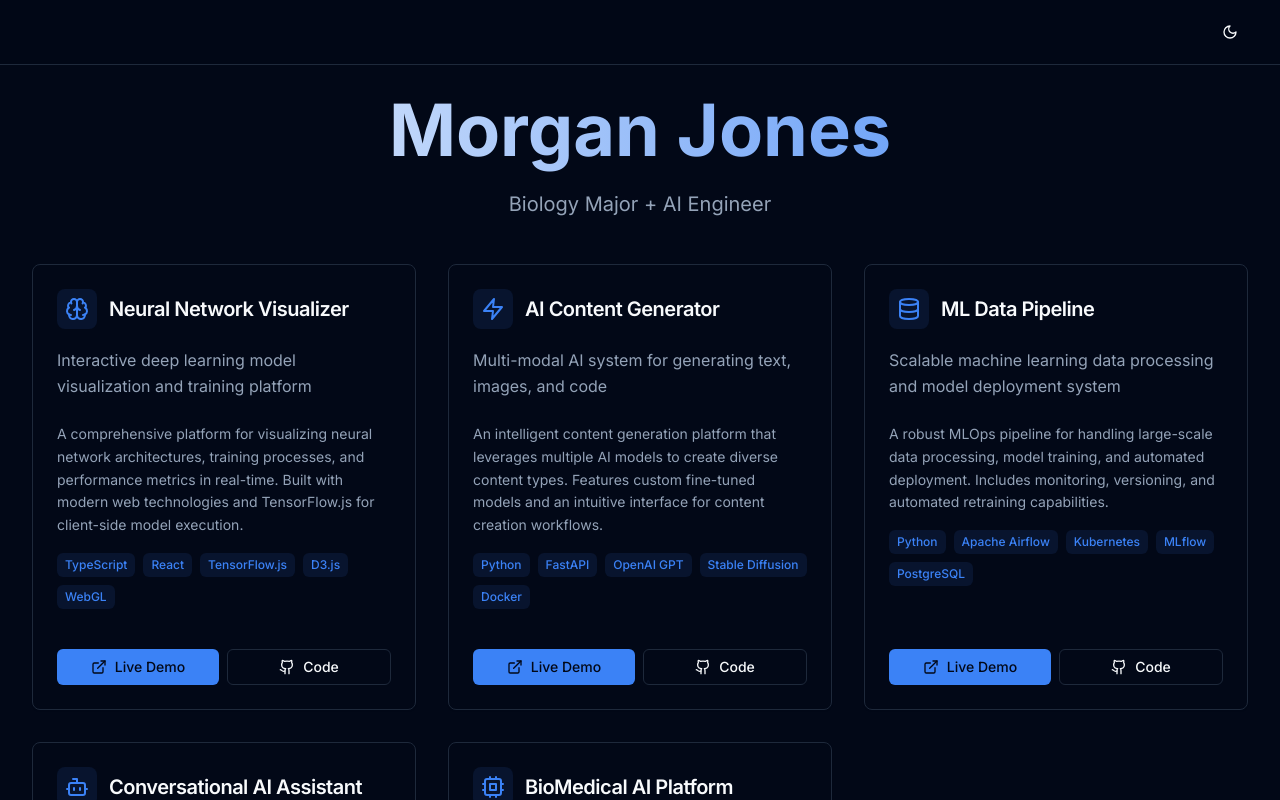
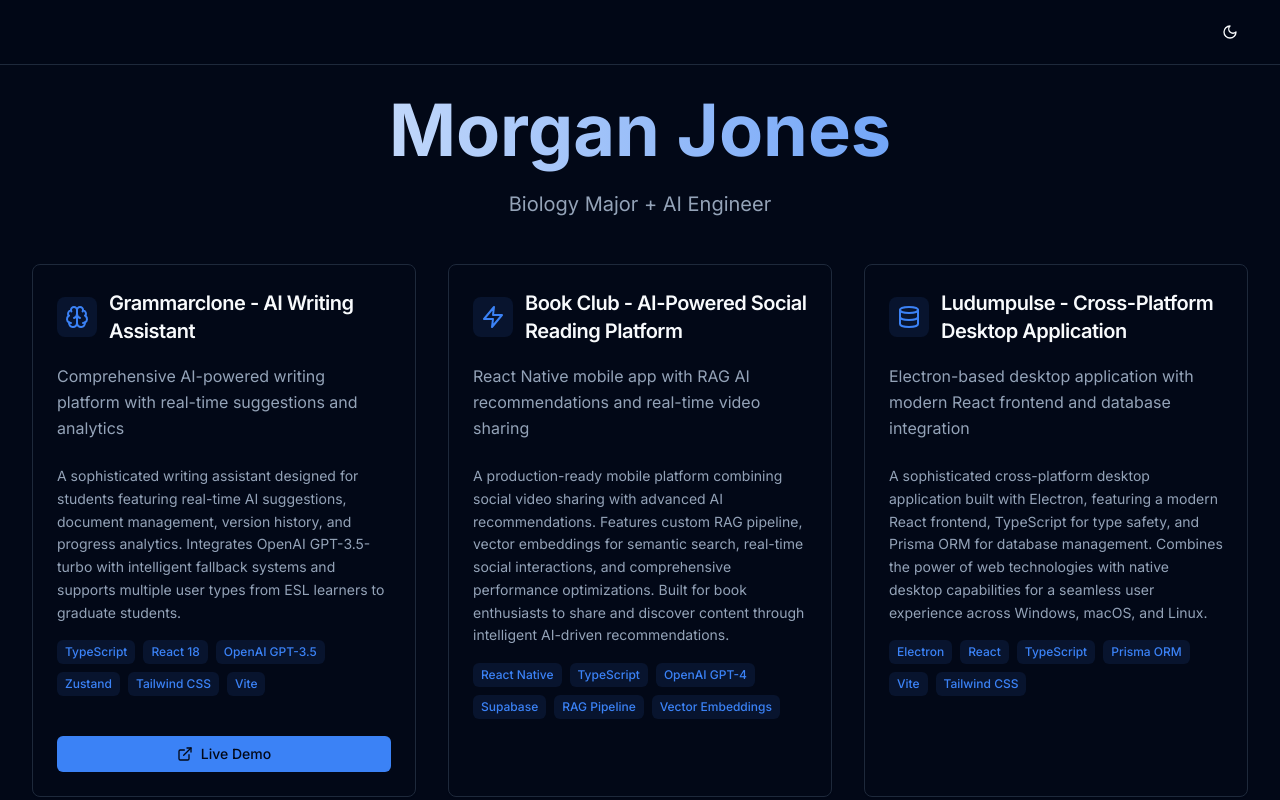
Before and after one commit to Geocruiser/Geocruiser.github.io, a Next.js app: page / in a window 1280 px wide. Shown: the top 800 px of the page. Built offline with nearby package versions, Linux system fonts and the light colour scheme.

Commit message:
tweak comit

```diff
--- a/components/projects-section.tsx
+++ b/components/projects-section.tsx
@@ -26,58 +26,54 @@ export function ProjectsSection() {
   // Sample projects - easily customizable
   const projects: Project[] = [
     {
-      id: "neural-network-visualizer",
-      title: "Neural Network Visualizer",
-      description: "Interactive deep learning model visualization and training platform",
-      longDescription: "A comprehensive platform for visualizing neural network architectures, training processes, and performance metrics in real-time. Built with modern web technologies and TensorFlow.js for client-side model execution.",
-      technologies: ["TypeScript", "React", "TensorFlow.js", "D3.js", "WebGL"],
+      id: "grammarclone-ai-writing-assistant",
+      title: "Grammarclone - AI Writing Assistant",
+      description: "Comprehensive AI-powered writing platform with real-time suggestions and analytics",
+      longDescription: "A sophisticated writing assistant designed for students featuring real-time AI suggestions, document management, version history, and progress analytics. Integrates OpenAI GPT-3.5-turbo with intelligent fallback systems and supports multiple user types from ESL learners to graduate students.",
+      technologies: ["TypeScript", "React 18", "OpenAI GPT-3.5", "Zustand", "Tailwind CSS", "Vite"],
       icon: <Brain className="h-6 w-6" />,
-      demoUrl: "#",
-      githubUrl: "#",
+      demoUrl: "https://grammarclone.vercel.app",
       featured: true
     },
     {
-      id: "ai-content-generator",
-      title: "AI Content Generator",
-      description: "Multi-modal AI system for generating text, images, and code",
-      longDescription: "An intelligent content generation platform that leverages multiple AI models to create diverse content types. Features custom fine-tuned models and an intuitive interface for content creation workflows.",
-      technologies: ["Python", "FastAPI", "OpenAI GPT", "Stable Diffusion", "Docker"],
+      id: "book-club-mobile-app",
+      title: "Book Club - AI-Powered Social Reading Platform",
+      description: "React Native mobile app with RAG AI recommendations and real-time video sharing",
+      longDescription: "A production-ready mobile platform combining social video sharing with advanced AI recommendations. Features custom RAG pipeline, vector embeddings for semantic search, real-time social interactions, and comprehensive performance optimizations. Built for book enthusiasts to share and discover content through intelligent AI-driven recommendations.",
+      technologies: ["React Native", "TypeScript", "OpenAI GPT-4", "Supabase", "RAG Pipeline", "Vector Embeddings"],
       icon: <Zap className="h-6 w-6" />,
       demoUrl: "#",
-      githubUrl: "#",
       featured: true
     },
     {
-      id: "ml-data-pipeline",
-      title: "ML Data Pipeline",
-      description: "Scalable machine learning data processing and model deployment system",
-      longDescription: "A robust MLOps pipeline for handling large-scale data processing, model training, and automated deployment. Includes monitoring, versioning, and automated retraining capabilities.",
-      technologies: ["Python", "Apache Airflow", "Kubernetes", "MLflow", "PostgreSQL"],
+      id: "ludumpulse-desktop-app",
+      title: "Ludumpulse - Cross-Platform Desktop Application",
+      description: "Electron-based desktop application with modern React frontend and database integration",
+      longDescription: "A sophisticated cross-platform desktop application built with Electron, featuring a modern React frontend, TypeScript for type safety, and Prisma ORM for database management. Combines the power of web technologies with native desktop capabilities for a seamless user experience across Windows, macOS, and Linux.",
+      technologies: ["Electron", "React", "TypeScript", "Prisma ORM", "Vite", "Tailwind CSS"],
       icon: <Database className="h-6 w-6" />,
       demoUrl: "#",
-      githubUrl: "#",
       featured: true
     },
     {
-      id: "conversational-ai",
-      title: "Conversational AI Assistant",
-      description: "Context-aware chatbot with knowledge base integration",
-      longDescription: "An advanced conversational AI system with natural language understanding, context preservation, and integration with external knowledge bases. Features custom training on domain-specific data.",
-      technologies: ["Python", "Transformers", "Langchain", "ChromaDB", "Streamlit"],
+      id: "travelagentic-ai-platform",
+      title: "TravelAgentic - AI Travel Planning Platform",
+      description: "Enterprise-grade travel platform with AI orchestration and comprehensive fallback systems",
+      longDescription: "A sophisticated AI-powered travel planning platform featuring Langflow orchestration, multi-API integration with Amadeus and OpenAI, comprehensive fallback systems, and browser automation. Built with Next.js 15, featuring monorepo architecture, mock API development system, and production-ready containerized deployment with comprehensive testing and CI/CD.",
+      technologies: ["Next.js 15", "TypeScript", "Langflow", "OpenAI", "Amadeus API", "Docker"],
       icon: <Bot className="h-6 w-6" />,
       demoUrl: "#",
-      githubUrl: "#",
+      githubUrl: "https://github.com/Gauntlet-AI/TravelAgentic",
       featured: false
     },
     {
-      id: "biomedical-ai",
-      title: "BioMedical AI Platform",
-      description: "AI-powered medical image analysis and drug discovery assistant",
-      longDescription: "A comprehensive platform combining computer vision and NLP for medical image analysis, protein structure prediction, and drug discovery acceleration. Integrates biological databases with modern AI models for research applications.",
-      technologies: ["Python", "PyTorch", "OpenCV", "BioPython", "FastAPI"],
+      id: "plantesite-game-engine",
+      title: "Plantesite - Advanced Godot Game Development",
+      description: "Sophisticated game project with hybrid pathfinding algorithms and multiplayer systems",
+      longDescription: "A complex game development project built with Godot Engine featuring advanced hybrid pathfinding implementation, comprehensive multiplayer architecture, and phased development approach. Includes custom AI algorithms, tileset systems, and sound integration with detailed technical documentation and modular scene management.",
+      technologies: ["Godot Engine", "GDScript", "AI Pathfinding", "Multiplayer", "Game Design", "Sound Systems"],
       icon: <Cpu className="h-6 w-6" />,
       demoUrl: "#",
-      githubUrl: "#",
       featured: true
     }
   ]
@@ -131,14 +127,24 @@ export function ProjectsSection() {
                 </CardContent>
 
                 <CardFooter className="flex gap-2 pt-4">
-                  {project.demoUrl && (
-                    <Button variant="default" size="sm" className="flex-1">
+                  {project.demoUrl && project.demoUrl !== "#" && (
+                    <Button
+                      variant="default"
+                      size="sm"
+                      className="flex-1"
+                      onClick={() => window.open(project.demoUrl, "_blank")}
+                    >
                       <ExternalLink className="h-4 w-4 mr-2" />
                       Live Demo
                     </Button>
                   )}
-                  {project.githubUrl && (
-                    <Button variant="outline" size="sm" className="flex-1">
+                  {project.githubUrl && project.githubUrl !== "#" && (
+                    <Button
+                      variant="outline"
+                      size="sm"
+                      className="flex-1"
+                      onClick={() => window.open(project.githubUrl, "_blank")}
+                    >
                       <Github className="h-4 w-4 mr-2" />
                       Code
                     </Button>
```
